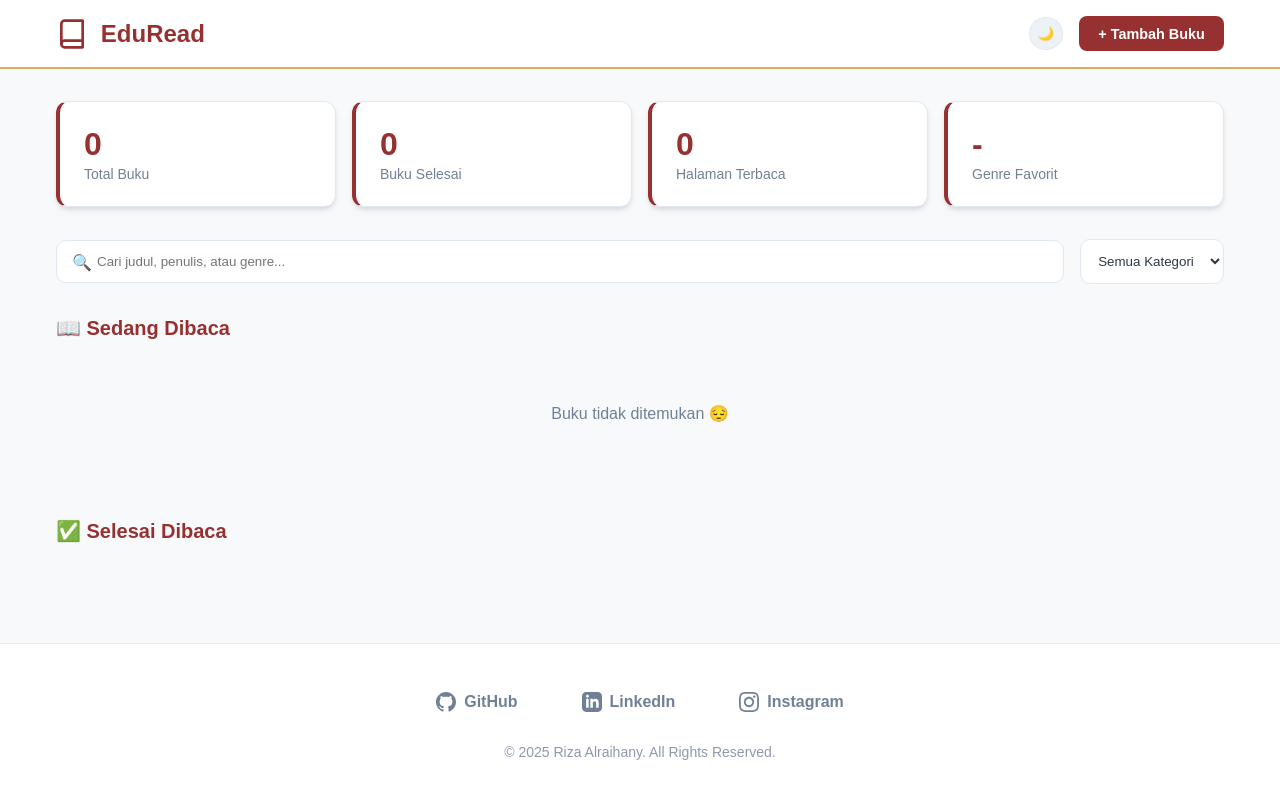
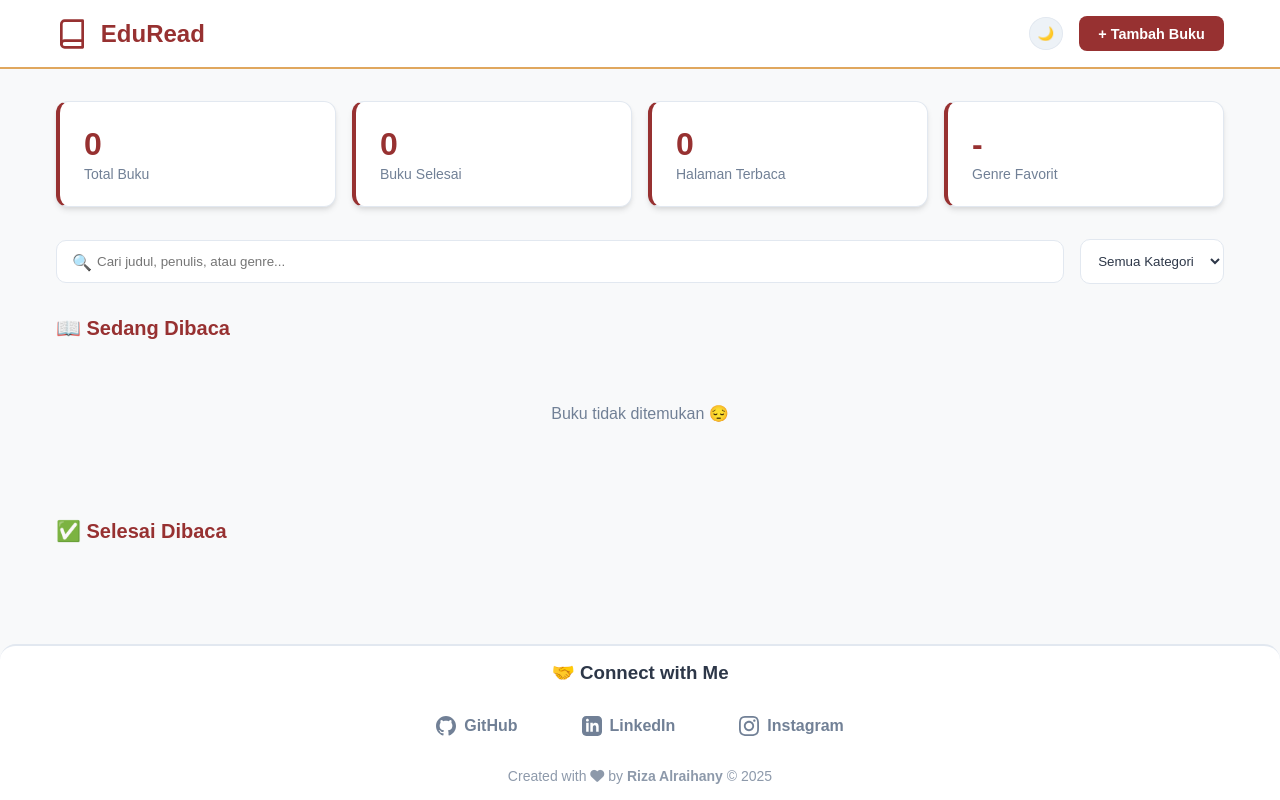
Before and after one commit to RizaAlraihany/EduRead-Library-Manager, a plain HTML site: page index.html in a window 1280 px wide. Drawn offline with Linux system fonts and the light colour scheme.

Commit message:
second commit

```diff
--- a/index.html
+++ b/index.html
@@ -16,6 +16,11 @@
       href="https://fonts.googleapis.com/css2?family=Inter:wght@400;500;600;700&display=swap"
       rel="stylesheet"
     />
+    <!-- FontAwesome untuk Icon  -->
+    <link
+      rel="stylesheet"
+      href="https://cdnjs.cloudflare.com/ajax/libs/font-awesome/6.4.0/css/all.min.css"
+    />
   </head>
   <body>
     <!-- Header -->
@@ -28,7 +33,7 @@
             class="brand-logo"
           />
 
-          <h1> EduRead</h1>
+          <h1>EduRead</h1>
         </div>
         <div style="display: flex; gap: 1rem; align-items: center">
           <button class="theme-toggle" id="themeToggle" title="Ganti Tema">
@@ -97,6 +102,7 @@
     <!-- Footer -->
     <footer>
       <div class="container footer-content">
+        <h3>🤝 Connect with Me</h3>
         <div class="footer-links">
           <a
             href="https://github.com/RizaAlraihany"
@@ -138,7 +144,12 @@
             Instagram
           </a>
         </div>
-        <div class="copyright">© 2025 Riza Alraihany. All Rights Reserved.</div>
+        <div class="copyright">
+          <p>
+            Created with <i class="fas fa-heart"></i> by
+            <strong>Riza Alraihany</strong> &copy; 2025
+          </p>
+        </div>
       </div>
     </footer>
 
--- a/src/style/global.css
+++ b/src/style/global.css
@@ -359,15 +359,18 @@ header {
 /* --- FOOTER --- */
 footer {
   background: var(--bg-card);
-  border-top: 1px solid var(--border);
-  padding: 2.5rem 0;
+  /* background: black; */
+  border-top: 2px solid var(--border);
+  padding: 1rem 0;
   margin-top: auto;
+  border-radius: 16px 16px 0 0;
 }
 .footer-content {
   display: flex;
   flex-direction: column;
   align-items: center;
   gap: 1.5rem;
+
 }
 .footer-links {
   display: flex;
```
Also changed, not shown: 1 other file.
